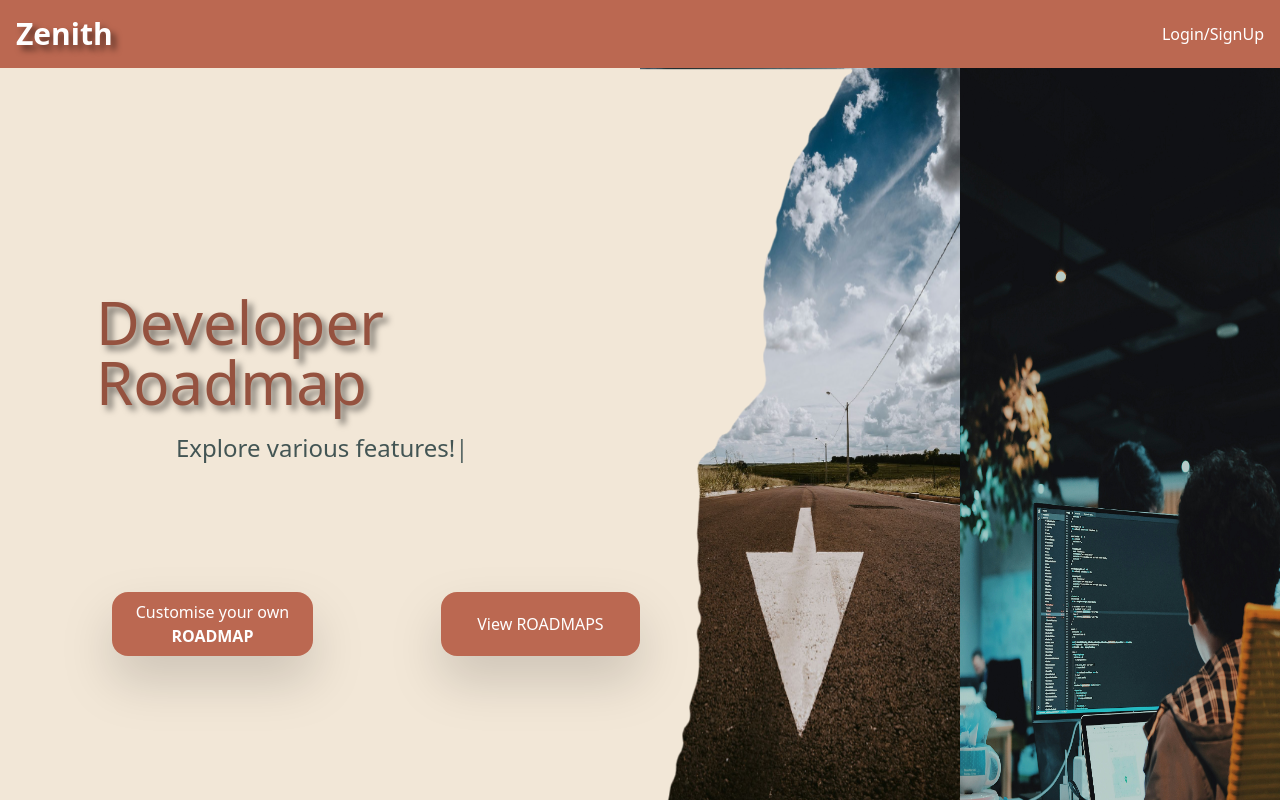
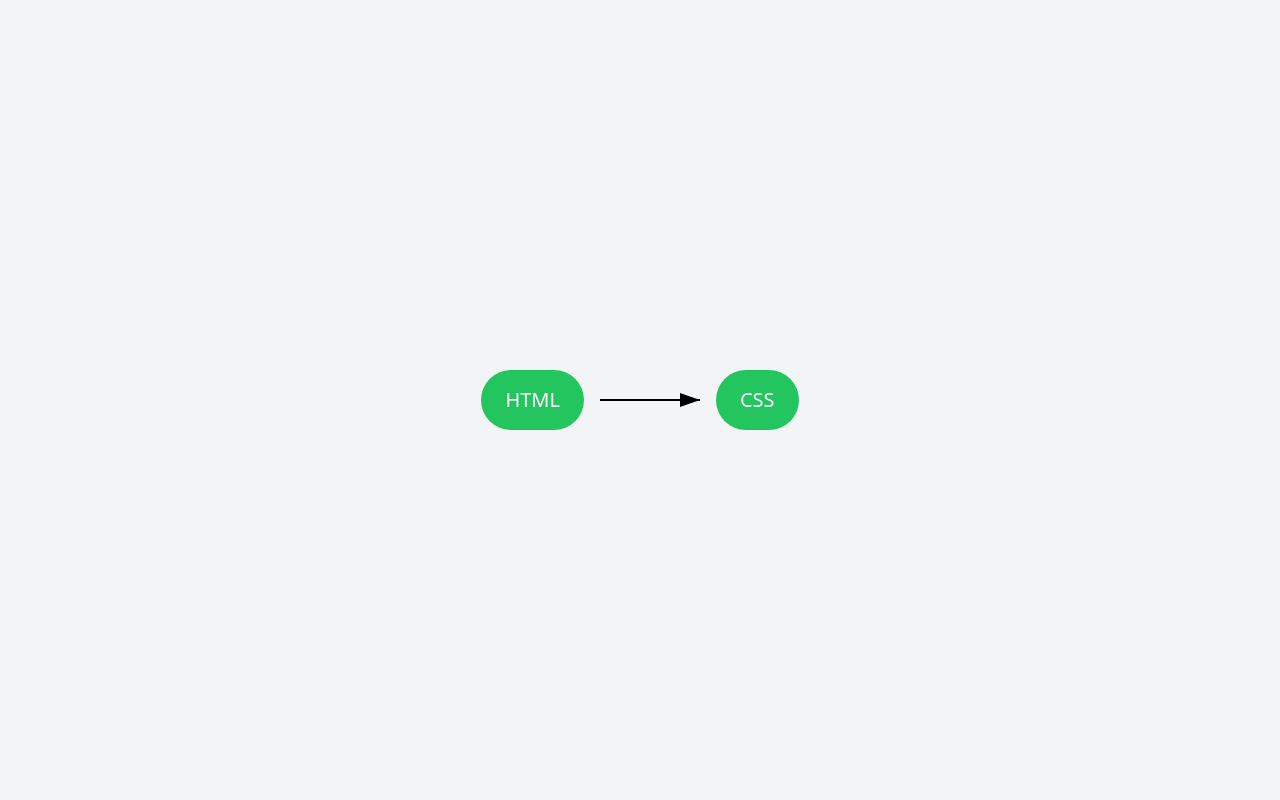
Before and after one commit to mehakSharma2/Zenith, a React (Create React App) app in the folder my-app/: page / in a window 1280 px wide. Shown: the top 800 px of the page. Built offline with nearby package versions, Linux system fonts and the light colour scheme.

Commit message:
create roadmap

```diff
--- a/my-app/src/App.js
+++ b/my-app/src/App.js
@@ -1,12 +1,13 @@
 import './App.css';
-import Main from './components/Main';
-import Form from './components/Form';
-import Login from './components/Login';
-import {
-  BrowserRouter as Router,
-  Route,
-  Routes
-} from "react-router-dom";
+import Front from './components/roadmap.js/Front';
+// import Main from './components/Main';
+// import Form from './components/Form';
+// import Login from './components/Login';
+// import {
+//   BrowserRouter as Router,
+//   Route,
+//   Routes
+// } from "react-router-dom";
 
 
 
@@ -14,7 +15,7 @@ function App() {
 
   return (
     <>
-     <Router>
+     {/* <Router>
 
     <Routes>
      <Route  path="/" element={<Main/>} />
@@ -22,7 +23,9 @@ function App() {
      <Route  path="/login" element={<Login/>} />
         </Routes>
 
-     </Router>
+     </Router> */}
+
+   <Front/>
 
 
     </>
--- /dev/null
+++ b/my-app/src/components/roadmap.js/Front.js
@@ -0,0 +1,230 @@
+// import React, { useEffect, useRef } from "react";
+// import Typed from "typed.js";
+
+// function Front() {
+//   const containerStyle = {
+//     textAlign: "center",
+//     padding: "20px",
+//     fontFamily: "Josefin sans",
+//     backgroundColor: "#f0f0f0",
+//     margin: 0,
+//   };
+
+//   const gridStyle = {
+//     display: "grid",
+//     gridTemplateColumns: "repeat(3, 1fr)",
+//     gap: "90px",
+//     padding: "100px",
+//   };
+
+//   const responsiveGridStyle = {
+//     '@media (maxWidth: "768px")': {
+//       gridTemplateColumns: "repeat(2, 1fr)",
+//     },
+//     '@media (maxWidth: "480px")': {
+//       gridTemplateColumns: "1fr",
+//     },
+//   };
+
+//   return (
+//     <div style={containerStyle}>
+//       {/* Typing Animation Component */}
+//       <TypingAnimation />
+
+//       <div style={{ ...gridStyle, ...responsiveGridStyle }}>
+//         <RoadmapBox
+//           title="HTML"
+//           items={["Semantic HTML", "Forms and Input Elements", "HTML5 Features"]}
+//           bgColor="#a0522d"
+//         />
+
+//         <RoadmapBox
+//           title="CSS"
+//           items={[
+//             "CSS Selectors and Properties",
+//             "Layout (Flexbox and Grid)",
+//             "Responsive Web Design",
+//             "CSS Preprocessors (Sass)",
+//             "CSS Frameworks (Bootstrap)",
+//           ]}
+//           bgColor="#a0522d"
+//         />
+
+//         <RoadmapBox
+//           title="JavaScript"
+//           items={[
+//             "Syntax and Variables",
+//             "ES6+ Features",
+//             "DOM Manipulation",
+//             "Asynchronous Programming",
+//             "Events and Event Handling",
+//             "Fetch API and AJAX",
+//           ]}
+//           bgColor="#a0522d"
+//         />
+
+//         <RoadmapBox
+//           title="Version Control"
+//           items={["Basic Git Commands", "Branching and Merging"]}
+//           bgColor="#a0522d"
+//         />
+
+//         <RoadmapBox
+//           title="Package Managers"
+//           items={["NPM", "YARN"]}
+//           bgColor="#a0522d"
+//         />
+
+//         <RoadmapBox
+//           title="Build Tools"
+//           items={["Webpack", "Babel", "Task Runners (Gulp)"]}
+//           bgColor="#a0522d"
+//         />
+
+//         <RoadmapBox
+//           title="Frontend Frameworks"
+//           items={["React.js", "Vue.js", "Angular", "Component-Based Development"]}
+//           bgColor="#a0522d"
+//         />
+
+//         <RoadmapBox
+//           title="Web Performance"
+//           items={[
+//             "Page Speed and Loading Times",
+//             "Code Splitting",
+//             "Lazy Loading",
+//             "Minification and Compression",
+//             "Image Optimization",
+//           ]}
+//           bgColor="#a0522d"
+//         />
+
+//         <RoadmapBox
+//           title="APIs and AJAX"
+//           items={["Fetching Data (REST, GraphQL)", "Authentication"]}
+//           bgColor="#a0522d"
+//         />
+//       </div>
+//     </div>
+//   );
+// }
+
+// // Roadmap Box Component
+// function RoadmapBox({ title, items, bgColor }) {
+//   const boxStyle = {
+//     padding: "20px",
+//     borderRadius: "8px",
+//     color: "white",
+//     textAlign: "left",
+//     boxShadow: "0 4px 6px rgba(0, 0, 0, 0.1)",
+//     backgroundColor: bgColor,
+//   };
+
+//   const ulStyle = {
+//     listStyleType: "none",
+//     paddingLeft: 0,
+//   };
+
+//   const liStyle = {
+//     marginBottom: "8px",
+//     fontSize: "1rem",
+//   };
+
+//   return (
+//     <div style={boxStyle}>
+//       <h2>{title}</h2>
+//       <ul style={ulStyle}>
+//         {items.map((item, index) => (
+//           <li key={index} style={liStyle}>
+//             {item}
+//           </li>
+//         ))}
+//       </ul>
+//     </div>
+//   );
+// }
+
+// // Typing Animation Component using Typed.js
+// function TypingAnimation() {
+//   const typedElement = useRef(null);
+
+//   useEffect(() => {
+//     const typed = new Typed(typedElement.current, {
+//       strings: [
+//         "Welcome to the Frontend Development Roadmap",
+//         "Learn HTML, CSS, JavaScript, and More!",
+//         "Happy Coding!",
+//       ],
+//       typeSpeed: 50,
+//       backSpeed: 50,
+//       loop: true,
+//     });
+
+//     // Clean up Typed.js instance on unmount
+//     return () => {
+//       typed.destroy();
+//     };
+//   }, []);
+
+//   return (
+//     <h1 style={{ fontSize: "2rem", marginBottom: "20px" }}>
+//       <span ref={typedElement}></span>
+//     </h1>
+//   );
+// }
+
+// export default Front;
+
+
+
+
+
+
+import React from 'react';
+
+const Roadmap = () => {
+  return (
+    <div className="flex items-center justify-center h-screen bg-gray-100">
+      <div className="flex items-center">
+        {/* Rounded Rectangle Box 1 */}
+        <div className="bg-green-500 text-white text-xl px-6 py-4 rounded-full text-center">
+          HTML
+        </div>
+        {/* Line with Arrow (SVG) */}
+        <svg className="mx-4" width="100" height="50">
+          <line
+            x1="0"
+            y1="25"
+            x2="100"
+            y2="25"
+            stroke="black"
+            strokeWidth="2"
+            markerEnd="url(#arrowhead)"
+          />
+        </svg>
+        {/* Rounded Rectangle Box 2 */}
+        <div className="bg-green-500 text-white text-xl px-6 py-4 rounded-full text-center">
+          CSS
+        </div>
+      </div>
+
+      {/* SVG Arrow Definition */}
+      <svg style={{ position: 'absolute' }} height="0" width="0">
+        <defs>
+          <marker
+            id="arrowhead"
+            markerWidth="10"
+            markerHeight="7"
+            refX="10"
+            refY="3.5"
+            orient="auto"
+          >
+            <polygon points="0 0, 10 3.5, 0 7" />
+          </marker>
+        </defs>
+      </svg>
+    </div>
+  );
+};
+
+export default Roadmap;
--- a/package.json
+++ b/package.json
@@ -11,10 +11,10 @@
   },
   "dependencies": {
     "concurrently": "^9.0.1",
-    "firebase": "^10.14.1"
+    "firebase": "^10.14.1",
+    "typed.js": "^2.1.0"
   },
   "author": "",
   "license": "ISC",
-  "main": "index.js",
-  "devDependencies": {}
+  "main": "index.js"
 }
```
Also changed, not shown: 1 other file (tests, documents, lock files or other folders).
